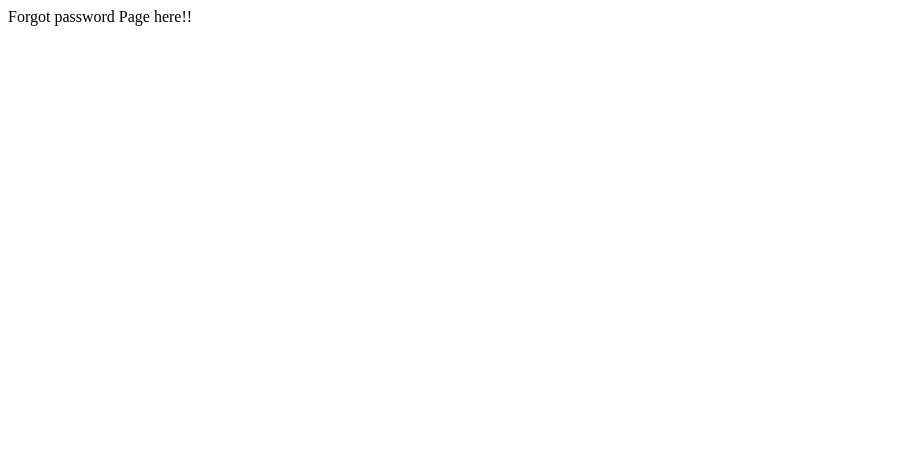
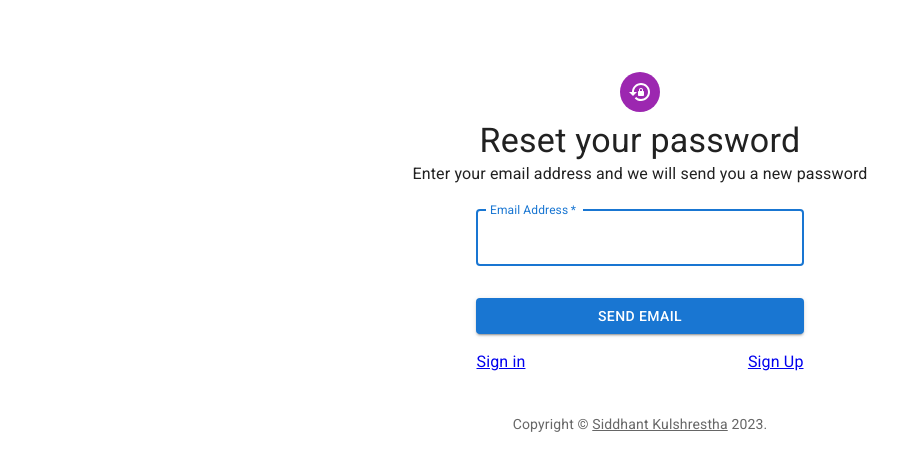
Before and after one commit to sidk003/my-portfolio, a React (Create React App) app in the folder client/: page /forgotPassword in a window 1280 px wide. Shown: the top 470 px of the page, without its empty margins (0-922 px from the left). Built offline with nearby package versions, Linux system fonts and the light colour scheme.

Commit message:
Fogot password page added

```diff
--- a/client/src/App.js
+++ b/client/src/App.js
@@ -1,7 +1,7 @@
 import "./App.css";
 import { BrowserRouter as Router, Route, Routes } from "react-router-dom";
 import { Login } from "./components/Login/Login";
-import { LandingPage } from "./components/LandingPage/LandingPage";
+import { HomePage } from "./components/HomePage/HomePage";
 import { SignUp } from "./components/SignUp/SignUp";
 import { ForgotPassword } from "./components/ForgotPassword/ForgotPassword";
 
@@ -11,7 +11,7 @@ const App = () => {
       <Routes>
         <Route exact path="/" Component={Login} />
         <Route exact path="forgotPassword" Component={ForgotPassword} />
-        <Route exact path="/landingPage" Component={LandingPage} />
+        <Route exact path="/homePage" Component={HomePage} />
         <Route exact path="/signUp" Component={SignUp} />
       </Routes>
     </Router>
--- a/client/src/components/ForgotPassword/ForgotPassword.js
+++ b/client/src/components/ForgotPassword/ForgotPassword.js
@@ -1,5 +1,87 @@
-import { React } from "react";
+import { React, useCallback } from "react";
+import {
+  Avatar,
+  Button,
+  Typography,
+  CssBaseline,
+  TextField,
+  Box,
+  Container,
+  Grid,
+} from "@mui/material";
+import LockResetIcon from "@mui/icons-material/LockReset";
+import { createTheme, ThemeProvider } from "@mui/material/styles";
+import { Footer } from "../Footer/Footer";
+import { Link } from "react-router-dom";
+
+const theme = createTheme();
 
 export const ForgotPassword = (props) => {
-  return <div>Forgot password Page here!!</div>;
+  const handleSubmit = useCallback((event) => {
+    event.preventDefault();
+    const data = new FormData(event.currentTarget);
+    const emailId = data.get("email");
+    console.log(`Email sent to ${emailId} successfully!`);
+  }, []);
+
+  return (
+    <ThemeProvider theme={theme}>
+      <Container component="main" maxWidth="sm">
+        <CssBaseline />
+        <Box
+          display="flex"
+          flexDirection="column"
+          alignItems="center"
+          sx={{ mt: 8 }}
+        >
+          <Avatar sx={{ m: 1, bgcolor: "secondary.main" }}>
+            <LockResetIcon />
+          </Avatar>
+          <Typography component="h1" variant="h4">
+            Reset your password
+          </Typography>
+          <Typography variant="h7">
+            Enter your email address and we will send you a new password
+          </Typography>
+          <Box
+            component="form"
+            noValidate
+            onSubmit={handleSubmit}
+            sx={{ mt: 1 }}
+          >
+            <TextField
+              margin="normal"
+              required
+              fullWidth
+              id="email"
+              label="Email Address"
+              name="email"
+              autoComplete="email"
+              autoFocus
+            />
+
+            <Button
+              type="submit"
+              fullWidth
+              variant="contained"
+              sx={{ mt: 3, mb: 2 }}
+            >
+              Send Email
+            </Button>
+
+            <Grid container spacing={3} alignItems="baseline">
+              <Grid item xs={6} justifyContent="flex-start">
+                <Link to="/">Sign in</Link>
+              </Grid>
+              <Grid item xs={6} display="flex" justifyContent="flex-end">
+                <Link to="/signUp">Sign Up</Link>
+              </Grid>
+            </Grid>
+
+            <Footer sx={{ mt: 5 }} />
+          </Box>
+        </Box>
+      </Container>
+    </ThemeProvider>
+  );
 };
--- /dev/null
+++ b/client/src/components/HomePage/HomePage.js
@@ -0,0 +1,5 @@
+import { React } from "react";
+
+export const HomePage = (props) => {
+  return <div>HomePage here!!</div>;
+};
--- a/client/src/components/LandingPage/LandingPage.js
+++ /dev/null
@@ -1,5 +0,0 @@
-import { React } from "react";
-
-export const LandingPage = (props) => {
-  return <div>Landing Page here!!</div>;
-};
--- a/client/src/components/Login/Login.js
+++ b/client/src/components/Login/Login.js
@@ -22,15 +22,18 @@ const theme = createTheme();
 export const Login = () => {
   const navigate = useNavigate();
 
-  const handleSubmit = useCallback((event) => {
+  const handleSubmit = useCallback(
+    (event) => {
       event.preventDefault();
       const data = new FormData(event.currentTarget);
       const email = data.get("email");
       const password = data.get("password");
       if (email.length > 0 && password.length > 0) {
-      navigate("/landingPage");
+        navigate("/homePage");
       }
-  }, []);
+    },
+    [navigate]
+  );
 
   return (
     <ThemeProvider theme={theme}>
@@ -65,7 +68,7 @@ export const Login = () => {
             <Avatar sx={{ m: 1, bgcolor: "secondary.main" }}>
               <LockOutlinedIcon />
             </Avatar>
-            <Typography component="h1" variant="h5">
+            <Typography component="h1" variant="h4">
               Sign in
             </Typography>
             <Box
@@ -112,7 +115,7 @@ export const Login = () => {
                   <Link to="/forgotPassword">Forgot password?</Link>
                 </Grid>
                 <Grid item xs>
-                  <Link to="/landingPage">Want a Demo?</Link>
+                  <Link to="/homePage">Want a Demo?</Link>
                 </Grid>
                 <Grid item>
                   <Link to="/signUp">Don't have an account? Sign Up</Link>
--- a/client/src/components/SignUp/SignUp.js
+++ b/client/src/components/SignUp/SignUp.js
@@ -22,7 +22,7 @@ export const SignUp = () => {
   const handleSubmit = (event) => {
     event.preventDefault();
     const data = new FormData(event.currentTarget);
-    // eslint-disable-next-line no-console
+
     console.log({
       email: data.get("email"),
       password: data.get("password"),
@@ -31,20 +31,18 @@ export const SignUp = () => {
 
   return (
     <ThemeProvider theme={theme}>
-      <Container component="main" maxWidth="xs">
+      <Container component="main" maxWidth="sm">
         <CssBaseline />
         <Box
-          sx={{
-            marginTop: 8,
-            display: "flex",
-            flexDirection: "column",
-            alignItems: "center",
-          }}
+          display="flex"
+          flexDirection="column"
+          alignItems="center"
+          sx={{ mt: 8 }}
         >
           <Avatar sx={{ m: 1, bgcolor: "secondary.main" }}>
             <LockOutlinedIcon />
           </Avatar>
-          <Typography component="h1" variant="h5">
+          <Typography component="h1" variant="h4">
             Sign up
           </Typography>
           <Box
@@ -101,7 +99,7 @@ export const SignUp = () => {
                   control={
                     <Checkbox value="allowExtraEmails" color="primary" />
                   }
-                  label="I want to receive inspiration, marketing promotions and updates via email."
+                  label="I want to receive marketing promotions and updates via email."
                 />
               </Grid>
             </Grid>
```
Also changed, not shown: client/src/components/HomePage/Styles.js (added). Lines whose indentation alone changed are shown as unchanged.
